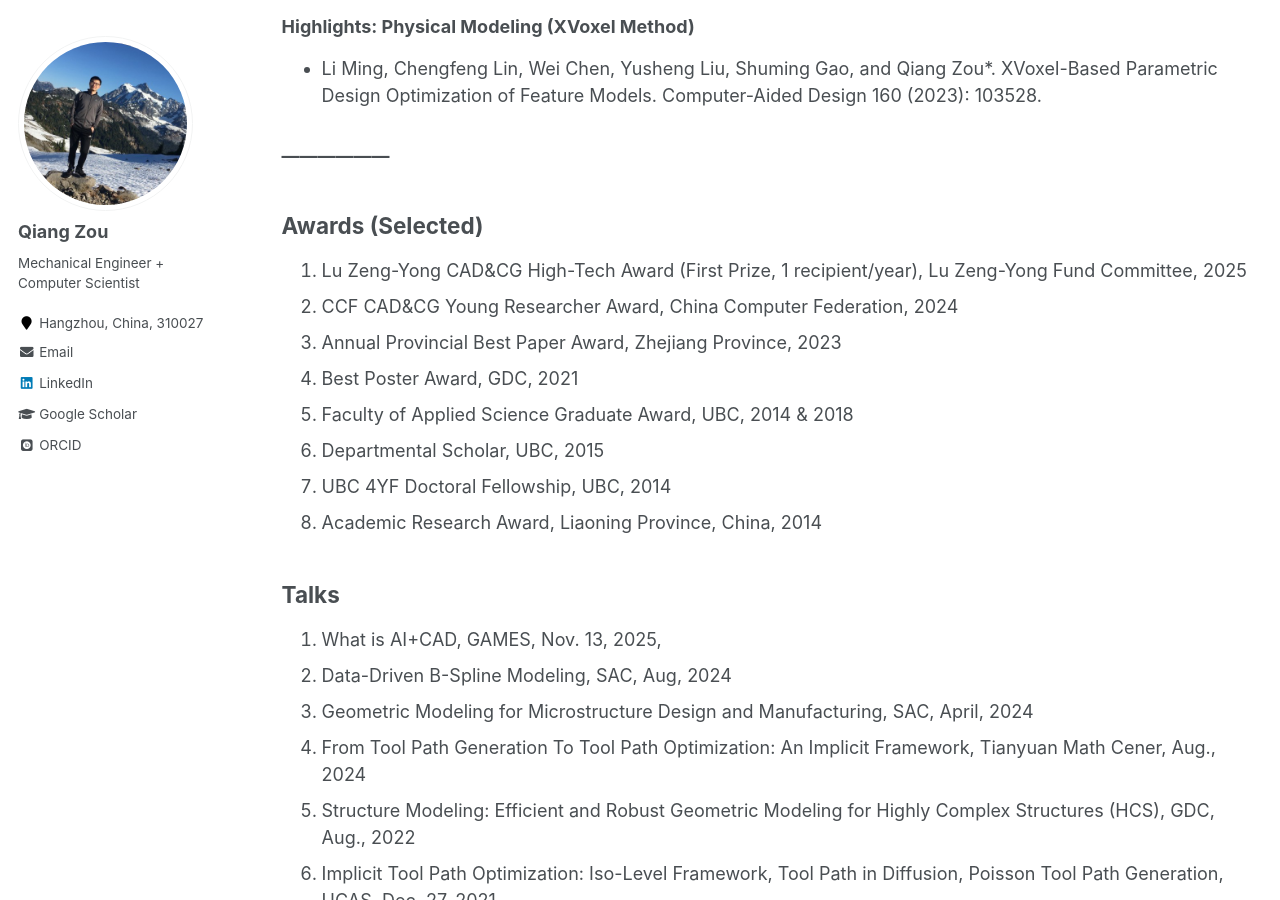
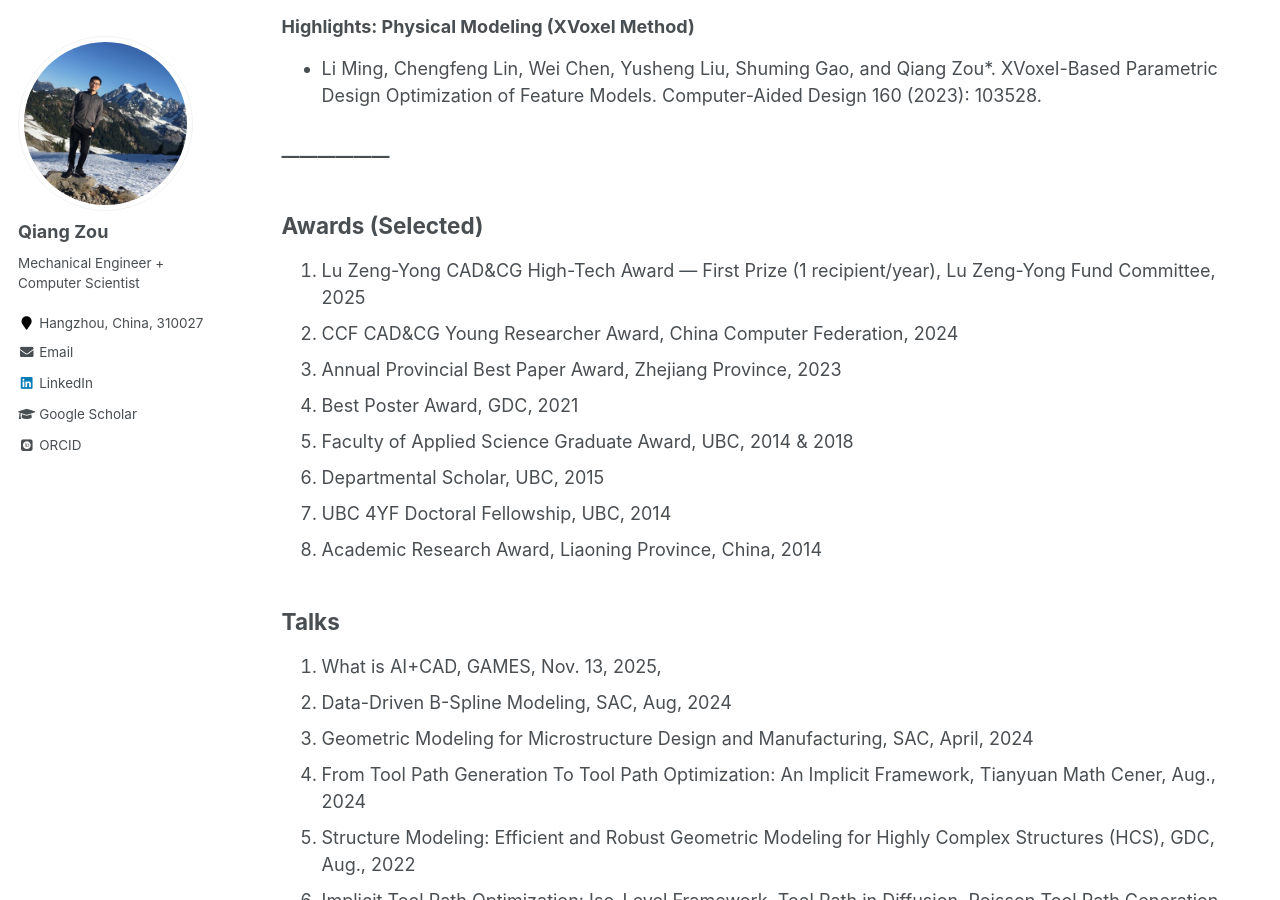
Before and after one commit to Qiang-Zou/Qiang-Zou.github.io, a Jekyll site: the page built from _pages/research.md, in a window 1280 px wide and 900 px high, scrolled down 1964 px. Built offline with Jekyll 4.4.1, drawn with Linux system fonts in a browser that asks for light colours; some web fonts are replaced; formulas are drawn with MathJax 3.

```diff
--- a/_pages/research.md
+++ b/_pages/research.md
@@ -94,7 +94,7 @@ See [Google Scholar](https://scholar.google.com/citations?user=9FwFNqAAAAAJ&hl=e
 
 
 ## Awards (Selected)
-1. Lu Zeng-Yong CAD&CG High-Tech Award (First Prize, 1 recipient/year), Lu Zeng-Yong Fund Committee, 2025
+1. Lu Zeng-Yong CAD&CG High-Tech Award — First Prize (1 recipient/year), Lu Zeng-Yong Fund Committee, 2025
 1. CCF CAD&CG Young Researcher Award, China Computer Federation, 2024
 1. Annual Provincial Best Paper Award, Zhejiang Province, 2023
 1. Best Poster Award, GDC, 2021
```
